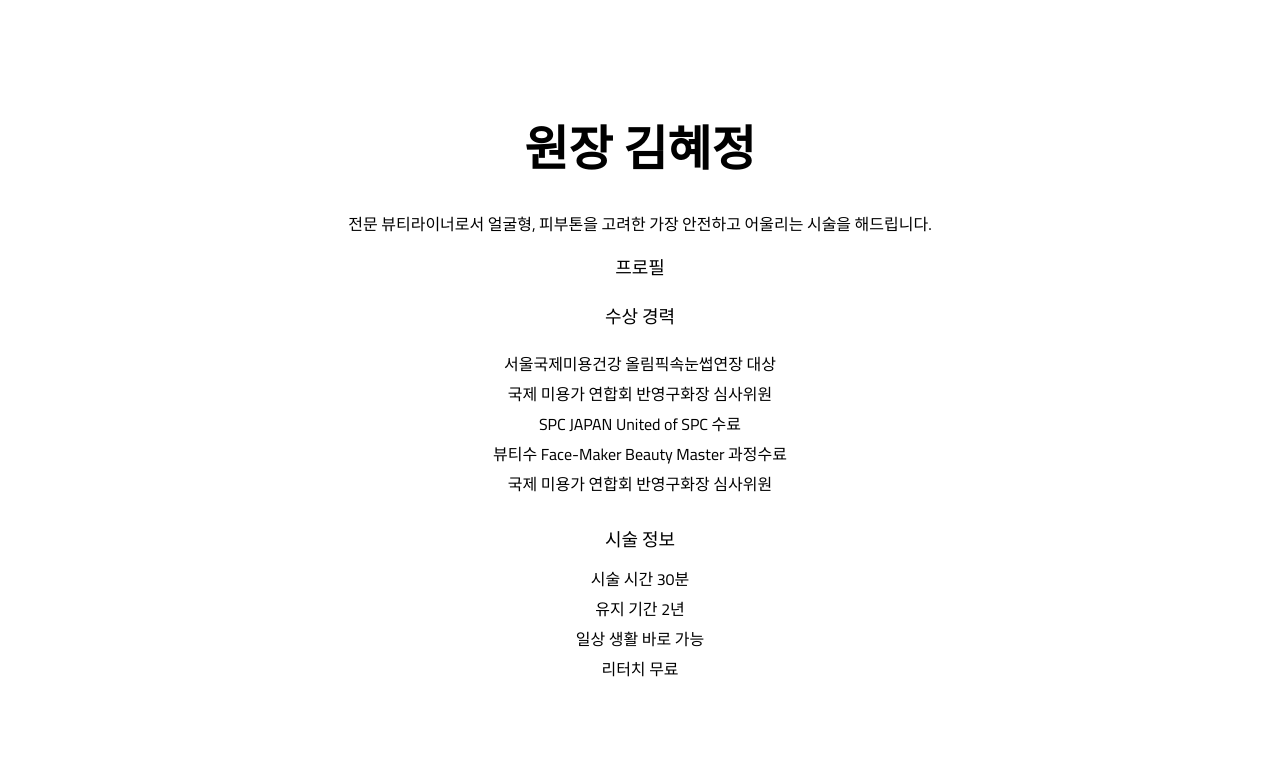
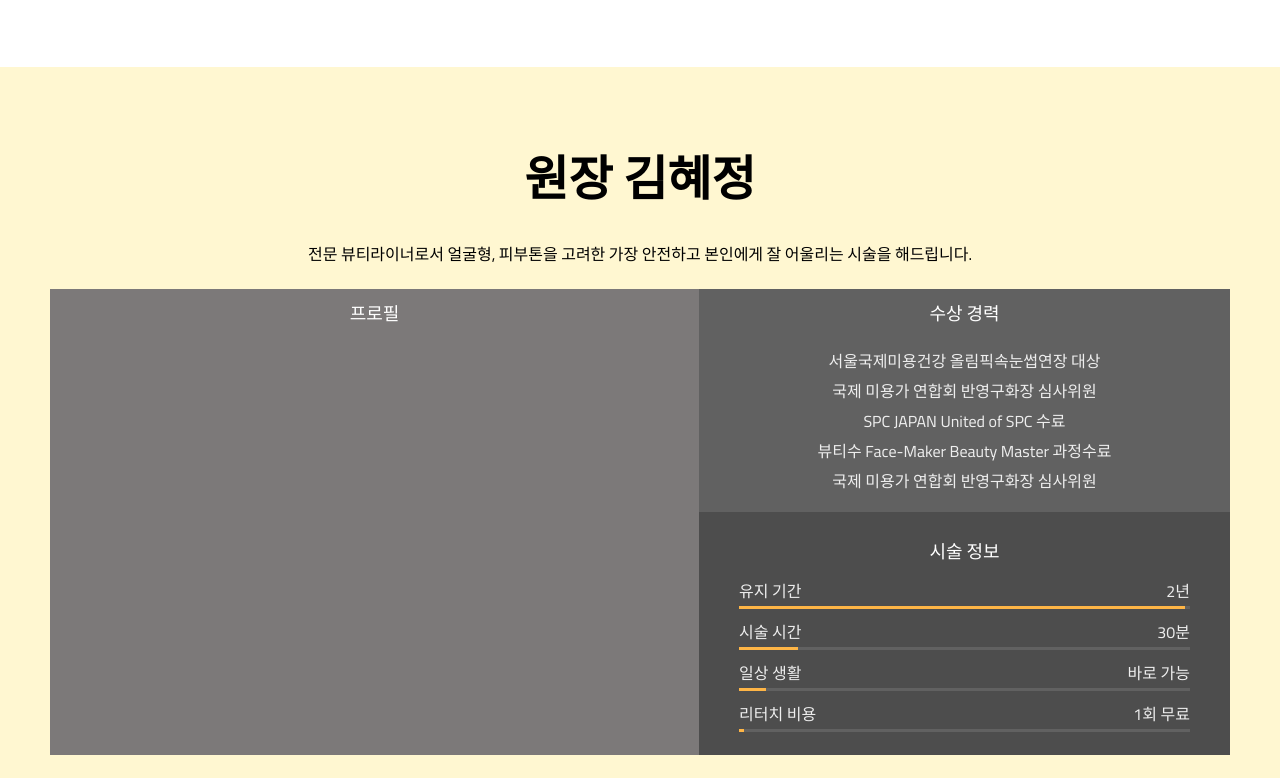
Before and after one commit to kimyoungjae00/brow-nara, a plain HTML site: page index.html in a window 1280 px wide. Shown: the part 1301-2079 px from the top of the page. Drawn offline with Linux system fonts and the light colour scheme.

Commit message:
CSS : Skills

```diff
--- a/index.html
+++ b/index.html
@@ -44,7 +44,7 @@
             <button class="home__contact">문의하기</button>
         </section>
         <!-- About -->
-        <section id="about" class="section">
+        <section id="about" class="section section__container">
             <h1>눈썹나라에서는</h1>
             <p>당신도 예쁘고, 오래가는 반영구 눈썹을 가질 수 있습니다.</p>
             <p>현재 코로나 방역[소독]에 최선을 다하고있습니다. 모든 방문자및 시술자는 마스크가 필수이며 안전하게 시술받을 수 있습니다.</p>
@@ -74,8 +74,9 @@
         </section>
         <!-- Skills -->
         <section id="skills" class="section">
+            <div class="section__container">
                 <h1>원장 김혜정</h1>
-            <p>전문 뷰티라이너로서 얼굴형, 피부톤을 고려한 가장 안전하고 어울리는 시술을 해드립니다.</p>
+                <p>전문 뷰티라이너로서 얼굴형, 피부톤을 고려한 가장 안전하고 본인에게 잘 어울리는 시술을 해드립니다.</p>
                 <div class="skillset">
                     <div class="skillset__left">
                         <h3 class="skillset__title">프로필</h3>
@@ -94,33 +95,40 @@
                         <div class="etc">
                             <h3 class="skillset__title">시술 정보</h3>
                             <div class="skill">
-                            <div class="skill_description">
+                                <div class="skill__description">
+                                    <span>유지 기간</span>
+                                    <span>2년</span>
+                                </div>
+                                <div class="skill__bar">
+                                    <div class="skill__value" style="width: 99%"></div>
+                                </div>
+                            </div>
+                            <div class="skill">
+                                <div class="skill__description">
                                     <span>시술 시간</span>
                                     <span>30분</span>
                                 </div>
                                 <div class="skill__bar">
-                                <div class="skill__value"></div>
+                                    <div class="skill__value" style="width: 13%"></div>
                                 </div>
                             </div>
                             <div class="skill">
-                            <div class="skill_description">
-                                <span>유지 기간</span>
-                                <span>2년</span>
+                                <div class="skill__description">
+                                    <span>일상 생활</span>
+                                    <span>바로 가능</span>
                                 </div>
                                 <div class="skill__bar">
-                                <div class="skill__value"></div>
+                                    <div class="skill__value" style="width: 6%"></div>
                                 </div>
                             </div>
                             <div class="skill">
-                            <div class="skill_description">
-                                <span>일상 생활</span>
-                                <span>바로 가능</span>
+                                <div class="skill__description">
+                                    <span>리터치 비용</span>
+                                    <span>1회 무료</span>
                                 </div>
+                                <div class="skill__bar">
+                                    <div class="skill__value" style="width: 1%"></div>
                                 </div>
-                        <div class="skill">
-                            <div class="skill_description">
-                                <span>리터치</span>
-                                <span>무료</span>
                             </div>
                         </div>
                     </div>
--- a/style.css
+++ b/style.css
@@ -153,6 +153,10 @@ p {
 .section {
   padding: 50px;
   text-align: center;
+  margin: auto;
+}
+
+.section__container {
   max-width: 1200px;
   margin: auto;
 }
@@ -164,8 +168,8 @@ p {
 }
 
 .major__icon {
-  width: 170px;
-  height: 170px;
+  width: 200px;
+  height: 200px;
   padding: 10px;
   border: 1px solid var(--color-blue);
   border-radius: 50%;
@@ -175,3 +179,52 @@ p {
 .major__icon:hover {
   transform: scale(1.2);
 }
+/* Skill */
+#skills {
+  background-color: var(--color-yellow);
+}
+
+.skillset {
+  display: flex;
+  background-color: var(--color-light-grey);
+  color: var(--color-light-white);
+  margin: 20px 0;
+}
+
+.skillset__title {
+  color: var(--color-white);
+}
+.skillset__left {
+  flex-basis: 55%;
+}
+
+.skillset__right {
+  flex-basis: 45%;
+  background-color: var(--color-dark-grey);
+}
+
+.skill {
+  margin-bottom: 8px;
+}
+.tools {
+  background-color: var(--color-grey);
+}
+
+.etc {
+  padding: 15px 40px;
+}
+.skill__description {
+  display: flex;
+  justify-content: space-between;
+}
+
+.skill__bar {
+  width: 100%;
+  height: 3px;
+  background-color: var(--color-grey);
+}
+.skill__value {
+  width: 100%;
+  height: 3px;
+  background-color: var(--color-orange);
+}
```
Lines whose indentation alone changed are shown as unchanged.
